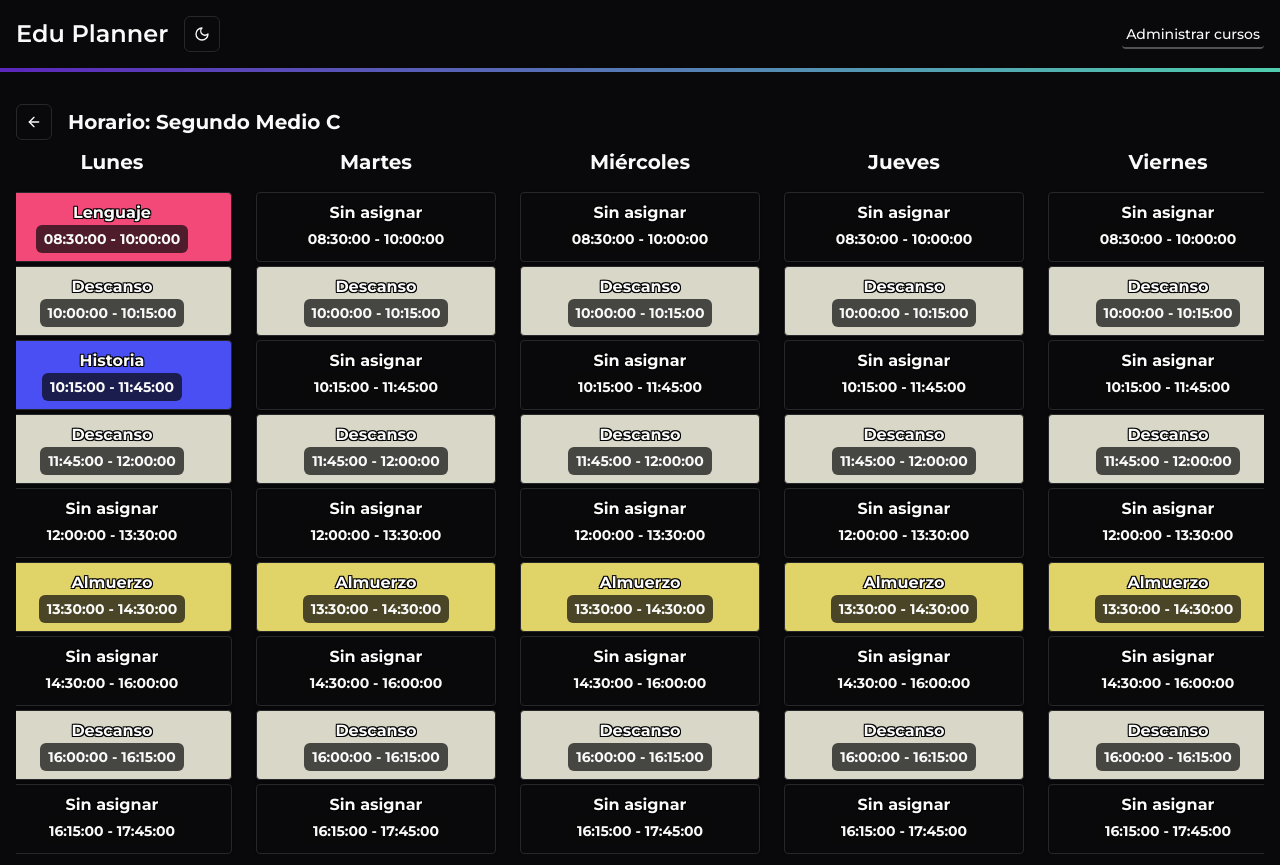
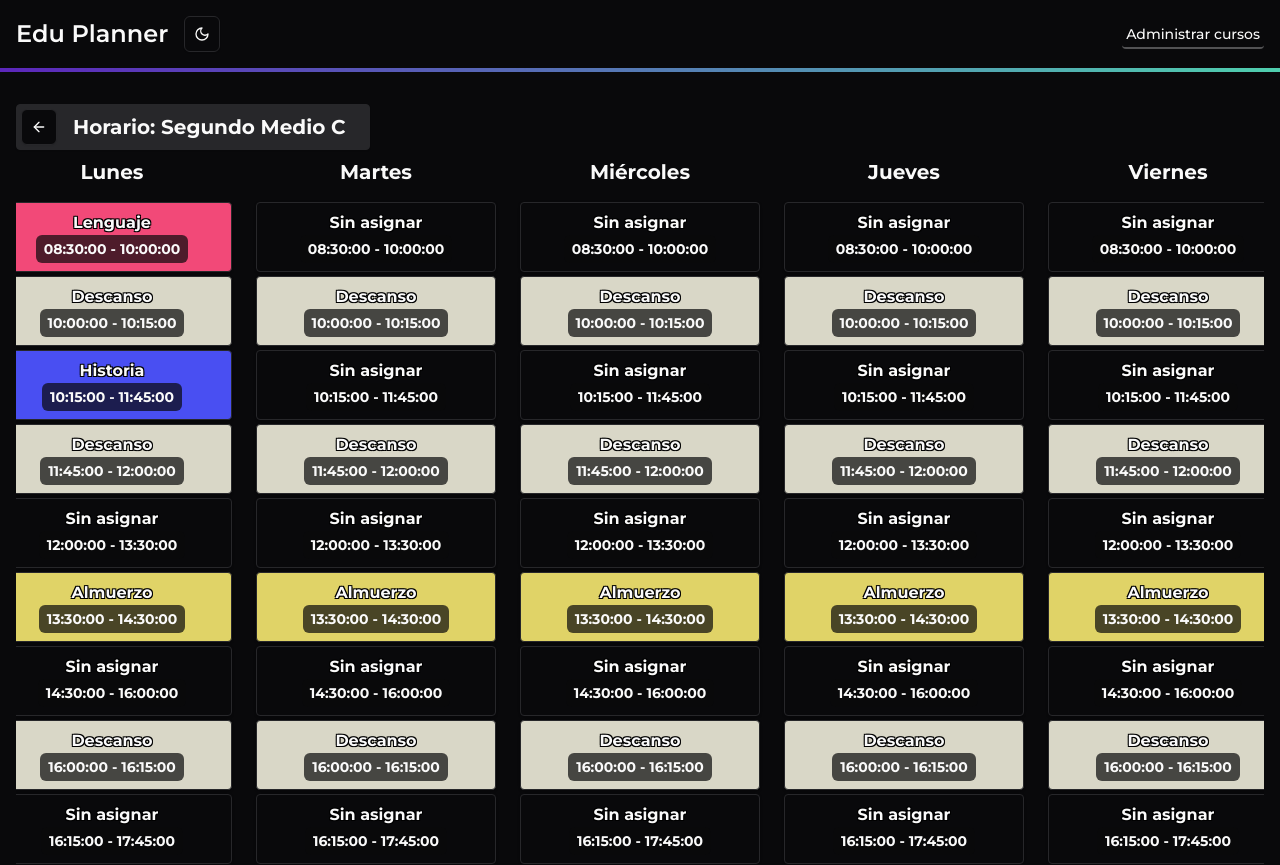
Before and after one commit to No-Country-simulation/s20-11-webapp, a React (Vite) app in the folder Frontend/eduPlanner/: page /courses/1/schedule in a window 1280 px wide. Shown: the top 865 px of the page. Built offline with nearby package versions, Linux system fonts and the light colour scheme; a web font is replaced by a local one.

Commit message:
improve styling

```diff
--- a/Frontend/eduPlanner/src/Components/title-bar.jsx
+++ b/Frontend/eduPlanner/src/Components/title-bar.jsx
@@ -4,15 +4,13 @@ import { Link } from "react-router-dom";
 
 export function TitleBar({ title }) {
   return (
-    <div className="flex items-center gap-4  ">
-    <Link to=".." relative="path" viewTransition prefetch="intent">
-      <Button variant="outline" size="icon">
-        <ArrowLeft />
-      </Button>
-    </Link>
-    <div className="text-xl font-bold">
-        {title}
-      </div>
+    <div className="flex items-center gap-4  bg-secondary rounded shadow-sm border p-1 w-fit pr-6">
+      <Link to=".." relative="path" viewTransition prefetch="intent">
+        <Button variant="outline" size="icon">
+          <ArrowLeft />
+        </Button>
+      </Link>
+      <div className="text-xl font-bold">{title}</div>
     </div>
   );
 }
```
